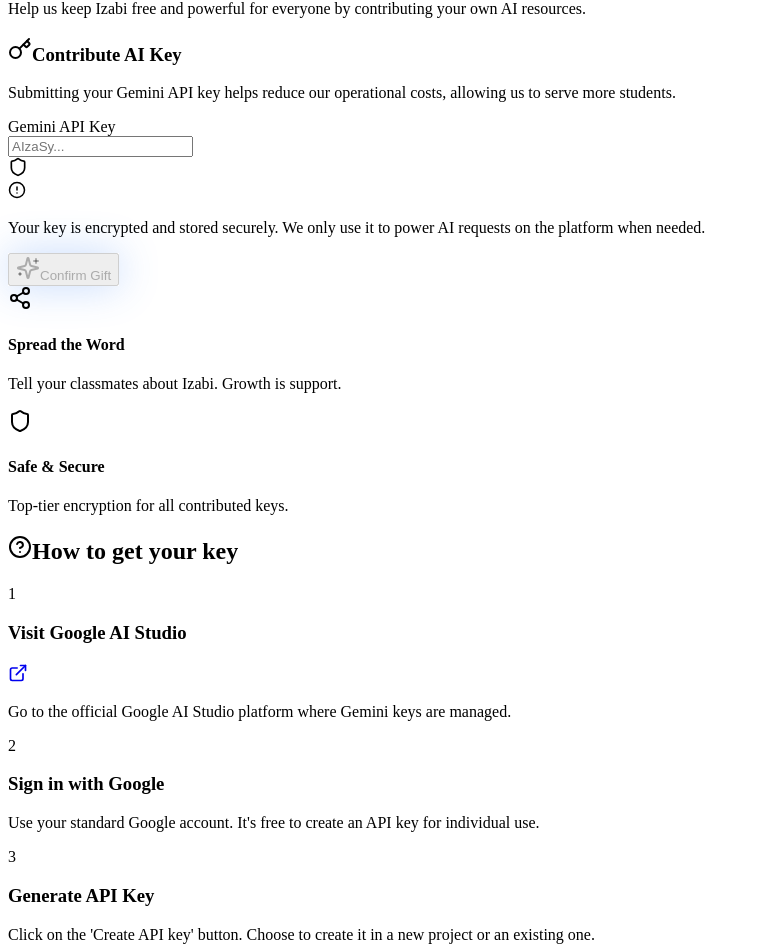
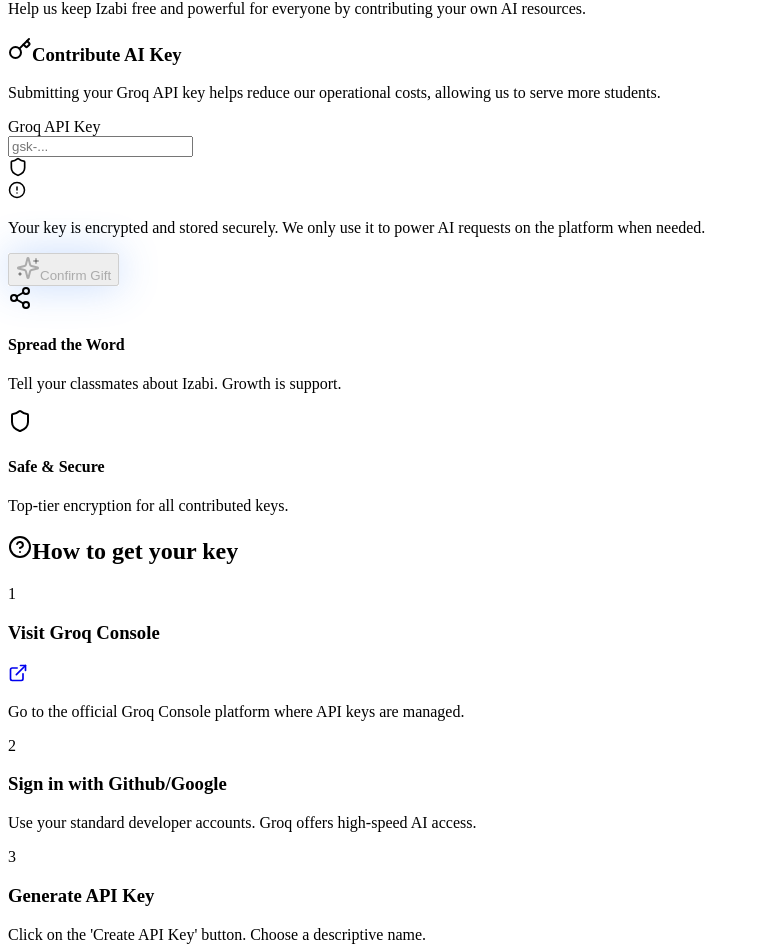
Before and after one commit to Kingvic300/Izabi, a Next.js app: page /SupportUs in a window 1280 px wide. Shown: the part 132-1084 px from the top of the page, without its empty margins (0-768 px from the left). Built offline with nearby package versions, Linux system fonts and the light colour scheme.

Commit message:
fixing the signup issues

```diff
--- a/src/lib/apiClient.ts
+++ b/src/lib/apiClient.ts
@@ -264,10 +264,11 @@
         return response.data
     },
 
-    async submitGeminiKey(userId: string, apiKey: string) {
-        const response = await apiClient.post("/api/user/submit-gemini-key", { userId, apiKey })
+    async submitGroqKey(userId: string, apiKey: string) {
+        const response = await apiClient.post("/api/user/submit-groq-key", { userId, apiKey })
         return response.data
     },
+
 
     // Admin API
     async getAdminStats() {
--- a/src/pages/SupportUs.tsx
+++ b/src/pages/SupportUs.tsx
@@ -19,7 +19,7 @@
     User
 } from "lucide-react"
 import { useAppToast } from "@/hooks/useAppToast"
-import apiClient, { api } from "@/lib/apiClient"
+import { api } from "@/lib/apiClient"
 import gsap from "gsap"
 import { useGSAP } from "@gsap/react"
 
@@ -43,15 +43,15 @@
     }, { scope: containerRef })
 
     /*
-     * How: Validates the input format and sends the API key to the backend for secure storage via the submitGeminiKey endpoint.
-     * Why: Allows users to securely contribute their own Gemini API keys to help sustain the platform's AI features.
+     * How: Validates the input format and sends the API key to the backend for secure storage via the submitGroqKey endpoint.
+     * Why: Allows users to securely contribute their own Groq API keys to help sustain the platform's AI features.
      */
     const handleSubmitKey = async (e: React.FormEvent) => {
         e.preventDefault()
         if (!apiKey.trim() || apiKey.length < 20) {
             appToast.error({
                 title: "Invalid API Key",
-                description: "Please enter a valid Gemini API key to continue."
+                description: "Please enter a valid Groq API key to continue."
             })
             return
         }
@@ -61,7 +61,7 @@
             const userId = localStorage.getItem("userId")
             if (!userId) throw new Error("User not found")
 
-            await api.submitGeminiKey(userId, apiKey.trim())
+            await api.submitGroqKey(userId, apiKey.trim())
 
             setIsSubmitted(true)
             appToast.success({
@@ -70,7 +70,6 @@
             })
         } catch (err: any) {
             console.error("Failed to submit API key:", err)
-            // Error handling is managed by global interceptor
         } finally {
             setIsLoading(false)
         }
@@ -104,7 +103,7 @@
                                 <span>Contribute AI Key</span>
                             </CardTitle>
                             <CardDescription className="text-lg">
-                                Submitting your Gemini API key helps reduce our operational costs, allowing us to serve more students.
+                                Submitting your Groq API key helps reduce our operational costs, allowing us to serve more students.
                             </CardDescription>
                         </CardHeader>
                         <CardContent className="p-10 pt-0 space-y-8">
@@ -124,12 +123,12 @@
                             ) : (
                                 <form onSubmit={handleSubmitKey} className="space-y-6">
                                     <div className="space-y-4">
-                                        <Label htmlFor="apiKey" className="text-xs uppercase tracking-[0.2em] font-black opacity-40">Gemini API Key</Label>
+                                        <Label htmlFor="apiKey" className="text-xs uppercase tracking-[0.2em] font-black opacity-40">Groq API Key</Label>
                                         <div className="relative">
                                             <Input
                                                 id="apiKey"
                                                 type="password"
-                                                placeholder="AIzaSy..."
+                                                placeholder="gsk-..."
                                                 value={apiKey}
                                                 onChange={(e) => setApiKey(e.target.value)}
                                                 className="h-16 rounded-[24px] glass border-white/10 px-6 font-mono text-lg focus:ring-primary/20"
@@ -197,27 +196,27 @@
                             {[
                                 {
                                     step: 1,
-                                    title: "Visit Google AI Studio",
-                                    desc: "Go to the official Google AI Studio platform where Gemini keys are managed.",
-                                    link: "https://aistudio.google.com/app/apikey",
+                                    title: "Visit Groq Console",
+                                    desc: "Go to the official Groq Console platform where API keys are managed.",
+                                    link: "https://console.groq.com/keys",
                                     icon: <ExternalLink size={20} />
                                 },
                                 {
                                     step: 2,
-                                    title: "Sign in with Google",
-                                    desc: "Use your standard Google account. It's free to create an API key for individual use.",
+                                    title: "Sign in with Github/Google",
+                                    desc: "Use your standard developer accounts. Groq offers high-speed AI access.",
                                     icon: <User size={20} />
                                 },
                                 {
                                     step: 3,
                                     title: "Generate API Key",
-                                    desc: "Click on the 'Create API key' button. Choose to create it in a new project or an existing one.",
+                                    desc: "Click on the 'Create API Key' button. Choose a descriptive name.",
                                     icon: <PlusStep />
                                 },
                                 {
                                     step: 4,
                                     title: "Copy and Paste",
-                                    desc: "Copy your new key (starts with AIza...) and paste it into the submission form here.",
+                                    desc: "Copy your new key (starts with gsk...) and paste it into the submission form here.",
                                     icon: <Copy size={20} />
                                 }
                             ].map((item, i) => (
```
Also changed, not shown: src/pages/AdminDashboard.tsx (+4 -4 lines).
